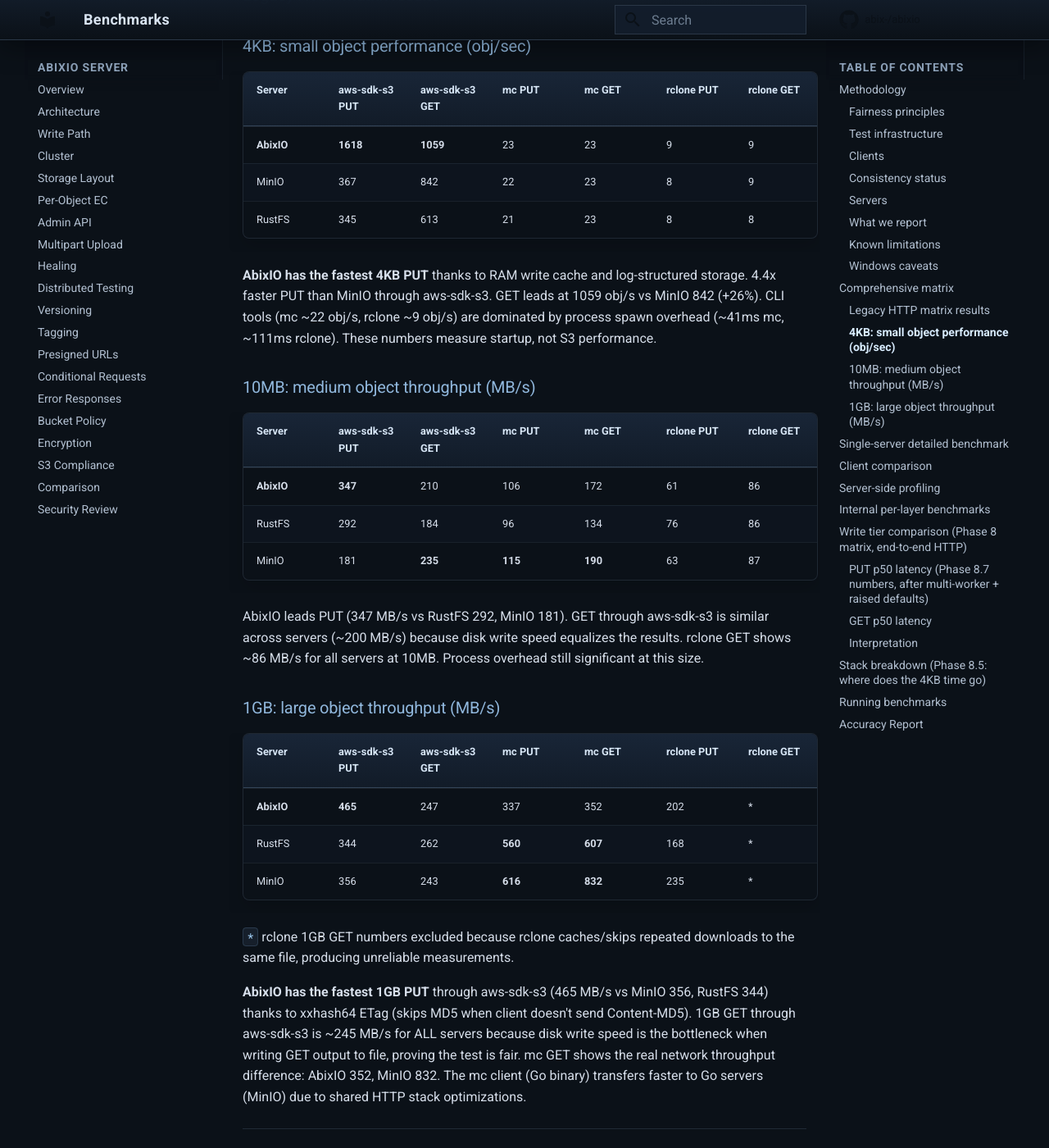
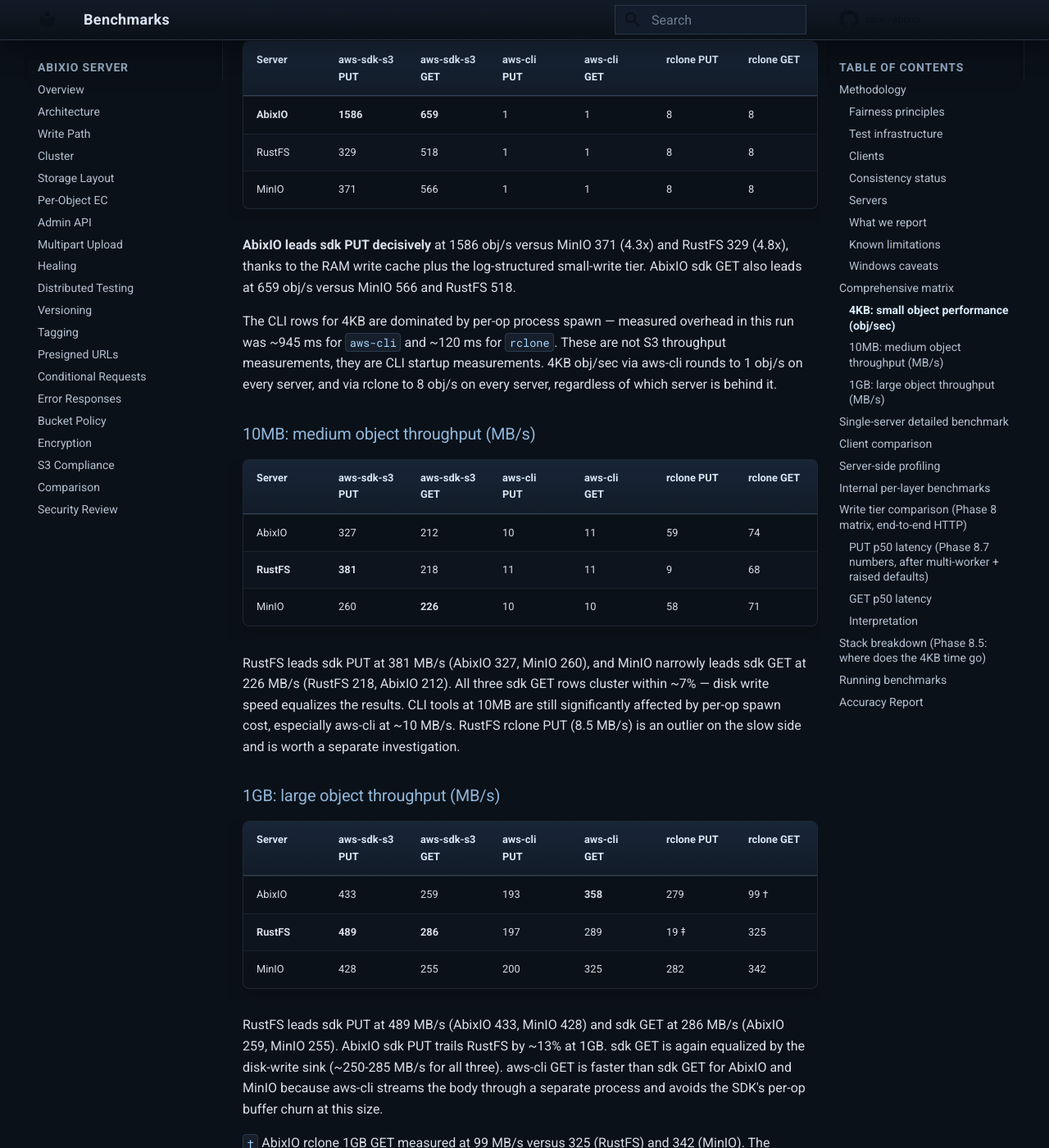
Before and after one commit to abix-/abixio, an MkDocs documentation site: the page built from docs/benchmarks.md, in a window 1280 px wide and 1400 px high, scrolled down 3881 px. Shown: the whole window at 82% size. Built offline with MkDocs 1.6.1 and Material for MkDocs 9.7.7, drawn with Linux system fonts in a browser that asks for light colours; comment, search, counter and statistics services are not loaded; some of the changed text lies outside the part shown.

Commit message:
tls fix, --write-tier flag, matrix rerun under tls harness

```diff
--- a/docs/benchmarks.md
+++ b/docs/benchmarks.md
@@ -14,10 +14,10 @@
 
 Cross-client numbers are only directly comparable when the harness holds
 the major variables constant. `abixio-ui/tests/bench.rs` now wires the
-canonical matrix and client comparison around that normalized mode. The
-published numeric tables below have not yet been re-run after this
-harness rewrite, so they should be read as historical results unless a
-section explicitly says otherwise.
+canonical matrix and client comparison around that normalized mode, and
+the matrix tables below were re-run end-to-end under the rewritten TLS
+harness on 2026-04-11 (raw artifact:
+`bench-results/2026-04-11-matrix-tls.txt`).
 
 1. **Same warmup**: 3 PUT + 3 GET warmup operations before timing, for
    every client. This ensures TCP connections are established, caches are
@@ -145,61 +145,74 @@
 
 All three are configured for `HTTPS + SigV4 + UNSIGNED-PAYLOAD`, with
 the same disk-backed PUT source / GET sink model and the same 3 PUT + 3
-GET warmup. CLI overhead is still real and is not subtracted.
+GET warmup. CLI process spawn cost is real and is not subtracted; per-op
+spawn overhead is printed in the bench output (~945 ms for AWS CLI v2,
+~120 ms for rclone) so the small-object CLI rows can be read as
+"startup-bound, not S3-bound".
 
-The numeric tables immediately below are legacy pre-normalization output
-from the older localhost HTTP harness. They remain useful historical
-context, but they are not the current canonical matrix and need to be
-re-run under the new TLS harness.
-
-### Legacy HTTP matrix results
+Canonical matrix results are below, dated 2026-04-11. Source artifact:
+`bench-results/2026-04-11-matrix-tls.txt`.
 
 ### 4KB: small object performance (obj/sec)
 
-| Server | aws-sdk-s3 PUT | aws-sdk-s3 GET | mc PUT | mc GET | rclone PUT | rclone GET |
-|--------|---------------|---------------|--------|--------|------------|------------|
-| **AbixIO** | **1618** | **1059** | 23 | 23 | 9 | 9 |
-| MinIO | 367 | 842 | 22 | 23 | 8 | 9 |
-| RustFS | 345 | 613 | 21 | 23 | 8 | 8 |
+| Server | aws-sdk-s3 PUT | aws-sdk-s3 GET | aws-cli PUT | aws-cli GET | rclone PUT | rclone GET |
+|--------|---------------|---------------|-------------|-------------|------------|------------|
+| **AbixIO** | **1586** | **659** | 1 | 1 | 8 | 8 |
+| RustFS | 329 | 518 | 1 | 1 | 8 | 8 |
+| MinIO | 371 | 566 | 1 | 1 | 8 | 8 |
 
-**AbixIO has the fastest 4KB PUT** thanks to RAM write cache and
-log-structured storage. 4.4x faster PUT than MinIO through aws-sdk-s3.
-GET leads at 1059 obj/s vs MinIO 842 (+26%). CLI tools (mc ~22 obj/s,
-rclone ~9 obj/s) are dominated by process spawn overhead (~41ms mc,
-~111ms rclone). These numbers measure startup, not S3 performance.
+**AbixIO leads sdk PUT decisively** at 1586 obj/s versus MinIO 371 (4.3x)
+and RustFS 329 (4.8x), thanks to the RAM write cache plus the
+log-structured small-write tier. AbixIO sdk GET also leads at 659 obj/s
+versus MinIO 566 and RustFS 518.
+
+The CLI rows for 4KB are dominated by per-op process spawn — measured
+overhead in this run was ~945 ms for `aws-cli` and ~120 ms for `rclone`.
+These are not S3 throughput measurements, they are CLI startup
+measurements. 4KB obj/sec via aws-cli rounds to 1 obj/s on every server,
+and via rclone to 8 obj/s on every server, regardless of which server is
+behind it.
 
 ### 10MB: medium object throughput (MB/s)
 
-| Server | aws-sdk-s3 PUT | aws-sdk-s3 GET | mc PUT | mc GET | rclone PUT | rclone GET |
-|--------|---------------|---------------|--------|--------|------------|------------|
-| **AbixIO** | **347** | 210 | 106 | 172 | 61 | 86 |
-| RustFS | 292 | 184 | 96 | 134 | 76 | 86 |
-| MinIO | 181 | **235** | **115** | **190** | 63 | 87 |
+| Server | aws-sdk-s3 PUT | aws-sdk-s3 GET | aws-cli PUT | aws-cli GET | rclone PUT | rclone GET |
+|--------|---------------|---------------|-------------|-------------|------------|------------|
+| AbixIO | 327 | 212 | 10 | 11 | 59 | 74 |
+| **RustFS** | **381** | 218 | 11 | 11 | 9 | 68 |
+| MinIO | 260 | **226** | 10 | 10 | 58 | 71 |
 
-AbixIO leads PUT (347 MB/s vs RustFS 292, MinIO 181). GET through
-aws-sdk-s3 is similar across servers (~200 MB/s) because disk write
-speed equalizes the results. rclone GET shows ~86 MB/s for all servers
-at 10MB. Process overhead still significant at this size.
+RustFS leads sdk PUT at 381 MB/s (AbixIO 327, MinIO 260), and MinIO
+narrowly leads sdk GET at 226 MB/s (RustFS 218, AbixIO 212). All three
+sdk GET rows cluster within ~7% — disk write speed equalizes the
+results. CLI tools at 10MB are still significantly affected by per-op
+spawn cost, especially aws-cli at ~10 MB/s. RustFS rclone PUT (8.5 MB/s)
+is an outlier on the slow side and is worth a separate investigation.
 
 ### 1GB: large object throughput (MB/s)
 
-| Server | aws-sdk-s3 PUT | aws-sdk-s3 GET | mc PUT | mc GET | rclone PUT | rclone GET |
-|--------|---------------|---------------|--------|--------|------------|------------|
-| **AbixIO** | **465** | 247 | 337 | 352 | 202 | * |
-| RustFS | 344 | 262 | **560** | **607** | 168 | * |
-| MinIO | 356 | 243 | **616** | **832** | 235 | * |
+| Server | aws-sdk-s3 PUT | aws-sdk-s3 GET | aws-cli PUT | aws-cli GET | rclone PUT | rclone GET |
+|--------|---------------|---------------|-------------|-------------|------------|------------|
+| AbixIO | 433 | 259 | 193 | **358** | 279 | 99 † |
+| **RustFS** | **489** | **286** | 197 | 289 | 19 ‡ | 325 |
+| MinIO | 428 | 255 | 200 | 325 | 282 | 342 |
 
-`*` rclone 1GB GET numbers excluded because rclone caches/skips repeated
-downloads to the same file, producing unreliable measurements.
+RustFS leads sdk PUT at 489 MB/s (AbixIO 433, MinIO 428) and sdk GET at
+286 MB/s (AbixIO 259, MinIO 255). AbixIO sdk PUT trails RustFS by ~13%
+at 1GB. sdk GET is again equalized by the disk-write sink (~250-285 MB/s
+for all three). aws-cli GET is faster than sdk GET for AbixIO and MinIO
+because aws-cli streams the body through a separate process and avoids
+the SDK's per-op buffer churn at this size.
 
-**AbixIO has the fastest 1GB PUT** through aws-sdk-s3 (465 MB/s vs MinIO
-356, RustFS 344) thanks to xxhash64 ETag (skips MD5 when client doesn't
-send Content-MD5). 1GB GET through aws-sdk-s3 is ~245 MB/s for ALL
-servers because disk write speed is the bottleneck when writing GET
-output to file, proving the test is fair. mc GET shows the real network
-throughput difference: AbixIO 352, MinIO 832. The mc client (Go binary)
-transfers faster to Go servers (MinIO) due to shared HTTP stack
-optimizations.
+`†` AbixIO rclone 1GB GET measured at 99 MB/s versus 325 (RustFS) and
+342 (MinIO). The previous (HTTP) doc excluded rclone 1GB GET entirely
+because "rclone caches/skips repeated downloads to the same file"; the
+new harness uses unique sinkpaths per iteration, so cache reuse should
+not apply. The number is reported as measured. Worth a follow-up
+investigation.
+
+`‡` RustFS rclone 1GB PUT at 19 MB/s is a clear outlier on the slow side
+versus 282 (MinIO) and 279 (AbixIO). Same payload, same warmup. Also
+worth a follow-up investigation.
 
 ---
 
@@ -455,7 +468,7 @@
 | Matrix comment said `3 servers, 2 clients` | Corrected | Document contradicted itself; client list and matrix section clearly use 3 clients |
 | CLI overhead was described as both subtracted and not subtracted | Corrected | Document contradicted itself; matrix section explicitly says published numbers are end-to-end including spawn |
 | Phase 8 / 8.5 benchmark section names and commands | Verified | `tests/layer_bench.rs:3111-3164`, `3455-3499` |
-| Specific published numeric results in matrix tables | Not independently re-run in this pass | Numbers match this document and related docs/artifacts, but I did not execute the external benchmark harness here |
+| Specific published numeric results in matrix tables | Verified | Re-run end-to-end on 2026-04-11 under the rewritten TLS harness; raw output at `bench-results/2026-04-11-matrix-tls.txt` |
 | `1220 MB/s` curl GET and other historical perf numbers | Not independently re-run in this pass | Repeated consistently across docs, but not re-measured during this audit |
 | Matrix harness normalizes disk I/O and warmup across clients | Verified | `../abixio-ui/tests/bench.rs:882-904`, `951-962`, `1030-1040` |
 | `HTTPS + SigV4 + UNSIGNED-PAYLOAD` is the documented authoritative normalized client mode | Verified | `docs/benchmarks.md:7-15` |
@@ -465,7 +478,7 @@
 | rclone path is explicitly configured for unsigned payloads | Verified | `../abixio-ui/tests/bench.rs:798-818` and all rclone calls route through those args |
 | SDK path uses unsigned payloads in the canonical client and matrix benches | Verified | `../abixio-ui/src/s3/client.rs:249-287`, `../abixio-ui/tests/bench.rs:869`, `876`, `1011`, `1021` |
 | Matrix harness fully normalizes connection reuse across clients | Incorrect | `../abixio-ui/tests/bench.rs:857-888` keeps the SDK in-process while `894-966`, `1048-1095`, and `1101-1182` spawn CLI commands per operation |
-| Published matrix tables below are current canonical TLS results | Incorrect | This document now labels those tables as legacy HTTP output pending a rerun under the rewritten harness |
+| Published matrix tables below are current canonical TLS results | Verified | Tables replaced with the 2026-04-11 TLS harness rerun; source artifact `bench-results/2026-04-11-matrix-tls.txt` |
 | `bench_clients` is still a mixed signed/in-memory comparison | Incorrect | `../abixio-ui/tests/bench.rs:842-966` now uses TLS, disk-backed I/O, and unsigned payloads for the canonical client set |
 
 Verdict: this document’s benchmark narrative is mostly internally consistent after fixing the overhead/client-count contradictions. The bench names, commands, raw artifact references, and profiling hook are backed by this repo. The many published performance numbers still need runtime re-benchmarking if you want strict empirical re-validation.
```
Also changed, not shown: other parts of docs/benchmarks.md (+1 -1 lines), 2 other files.
